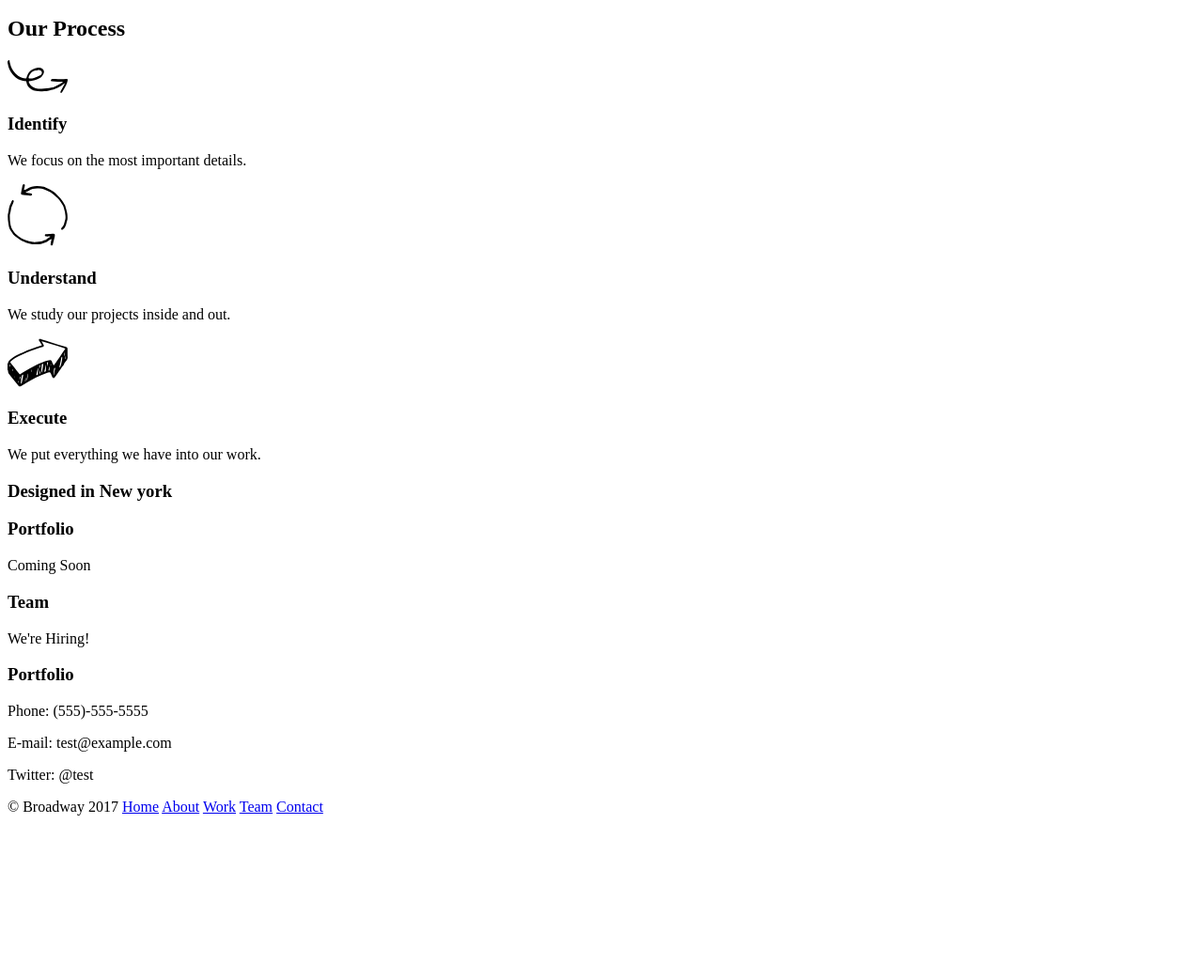
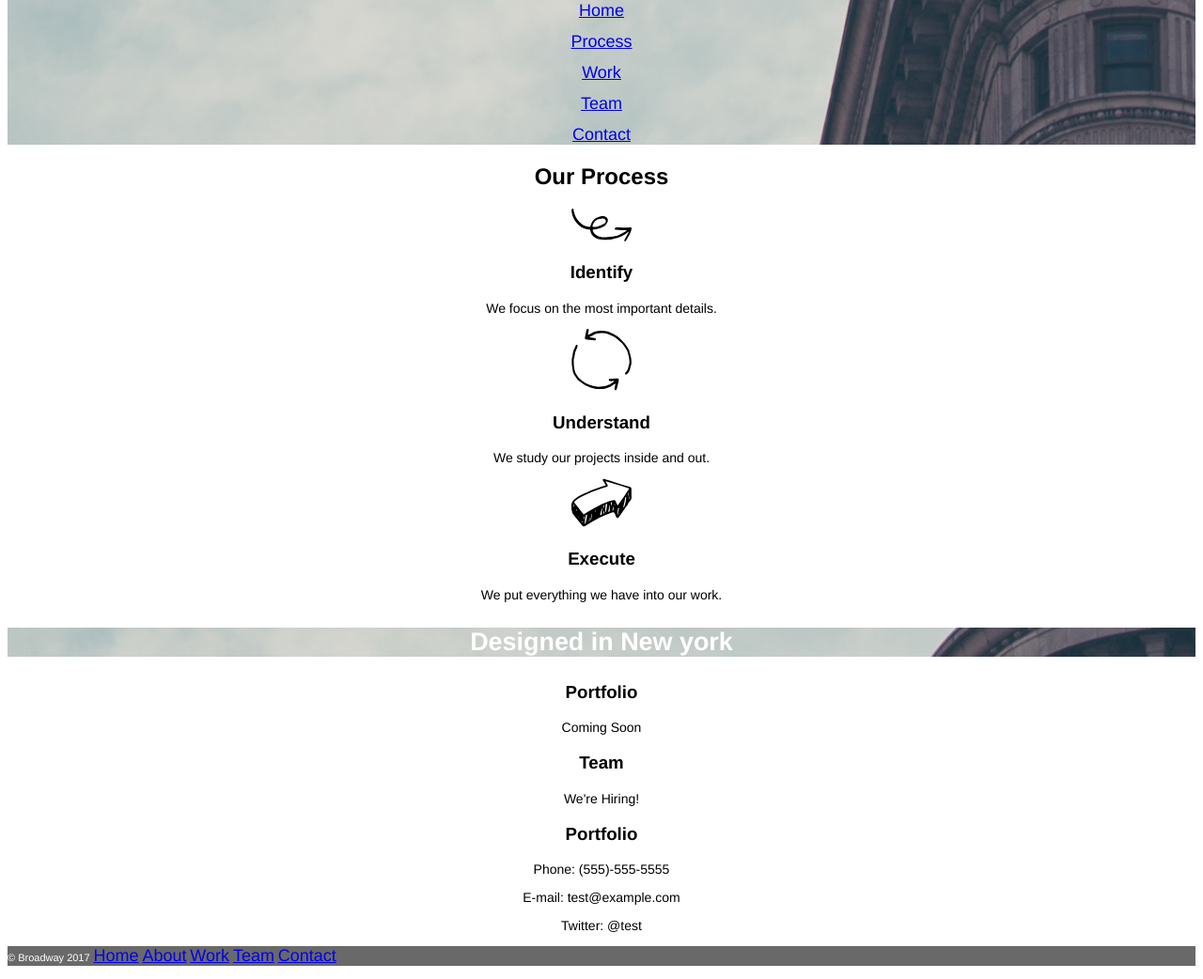
Before and after one commit to lamiav/Broadway, a plain HTML site: page index.html in a window 1280 px wide. Shown: the part 173-1215 px from the top of the page at 94% size. Before the commit the page ends 1057 px from the top, so only its background shows below. Drawn offline with Linux system fonts and the light colour scheme.

Commit message:
Write Css code and correct Html

```diff
--- a/index.html
+++ b/index.html
@@ -9,7 +9,6 @@
     <!-- Header -->
     <div class="header">
       <h1>Broadway Design</h1>
-      <nav class="menu">
         <ul>
           <li><a href="#">Home</a></li>
           <li><a href="#process">Process</a></li>
@@ -17,7 +16,6 @@
           <li><a href="#team">Team</a></li>
           <li><a href="#contact">Contact</a></li>
         </ul>
-      </nav>
     </div>
 
     <!-- Process Section -->
@@ -38,24 +36,24 @@
     </div>
 
     <!-- Partition -->
-    <div>
+    <div class="partition">
       <h3>Designed in New york</h3>
     </div>
 
     <!-- Portfolio -->
-    <div class="work">
+    <div id="work">
       <h3>Portfolio</h3>
       <p>Coming Soon</p>
     </div>
 
     <!-- Team -->
-    <div class="team">
+    <div id="team">
       <h3>Team</h3>
       <p>We're Hiring!</p>
     </div>
 
     <!-- Contact -->
-    <div class="contact">
+    <div id="contact">
       <h3>Portfolio</h3>
       <p>Phone: (555)-555-5555</p>
       <p>E-mail: test@example.com</p>
@@ -63,7 +61,7 @@
     </div>
 
     <!-- Footer -->
-    <div cclass="footer">
+    <div class="footer">
       <p><span>&copy Broadway 2017</span> <a href="#">Home</a> <a href="#">About</a> <a href="#work">Work</a> <a href="#team">Team</a>
         <a href="#contact">Contact</a><p>
     </div>
--- a/resources/css/style.css
+++ b/resources/css/style.css
@@ -0,0 +1,64 @@
+body {
+  text-align: center;
+  font-family: Helvetica, sans-serif;
+}
+
+/*sections*/
+.header,
+.partition,
+.footer {
+  color: white;
+}
+
+.header {
+  background-image: url("../images/the-flatiron-building.png");/*do not forget the ..*/
+  background-size: cover;
+}
+.partition {
+  background-image: url("../images/the-flatiron-building.png");
+  font-size: 23px;
+}
+
+.footer {
+  text-align: left;
+  background-color: dimgray;
+}
+
+/* headers */
+h1,
+h2,
+h3 {
+  font-weight: bold;
+}
+
+h1 {
+  font-size: 70px;
+}
+
+/*links*/
+a {
+  font-size: 18px;
+}
+
+a:visited {
+  color: white;
+}
+
+/*list*/
+ul {
+  list-style: none;
+  padding: 0; /*to take off the indentation that comes with ul*/
+}
+
+li {
+  margin: 12px 0 12px 0;
+}
+
+/*other elements*/
+p{
+  font-size: 14px;
+}
+
+span {
+  font-size: 11px;
+}
```
